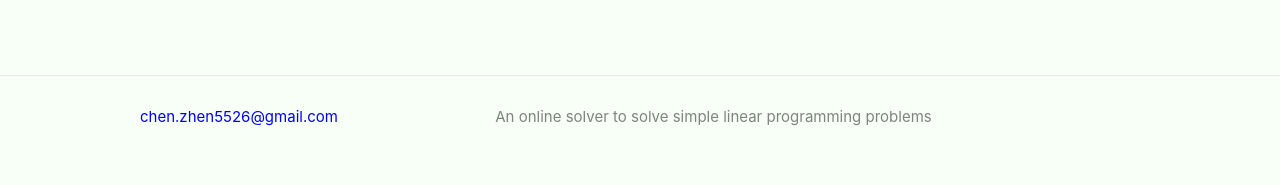
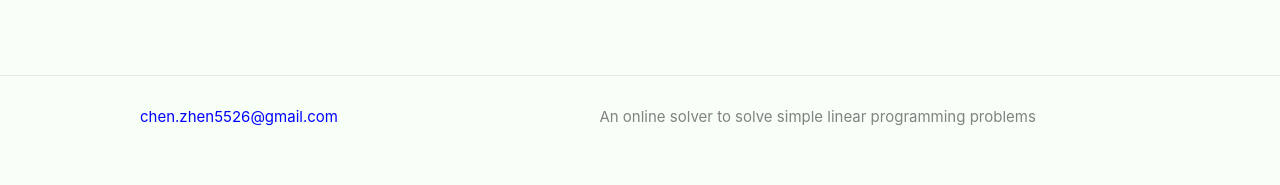
Before and after one commit to RobinChen121/online-solver, a Jekyll site: the page built from index.md, in a window 1280 px wide. Shown: the part 1111-1296 px from the top of the page. Built offline with Jekyll 4.4.1, drawn with Linux system fonts in a browser that asks for light colours.

Commit message:
Update footer.html

```diff
--- a/_includes/footer.html
+++ b/_includes/footer.html
@@ -5,13 +5,13 @@
 
     <!--    <h2 class="footer-heading">{{ site.title | escape }}</h2>-->
 
-    <div class="footer-col-wrapper">
+    <div class="footer-col-wrapper" , style="display: flex; justify-content: space-between;">
       <div class="footer-col footer-col-1">
         <ul class="contact-list">
           {%- if site.email -%}
-          <li class="p-name">
-            <a class="u-email" href="mailto:{{ site.email }}">{{ site.email }}</a>
-          </li>
+          <!--          <li class="p-name">-->
+          <a class="u-email" href="mailto:{{ site.email }}">{{ site.email }}</a>
+          <!--          </li>-->
           {%- endif -%}
         </ul>
       </div>
```
